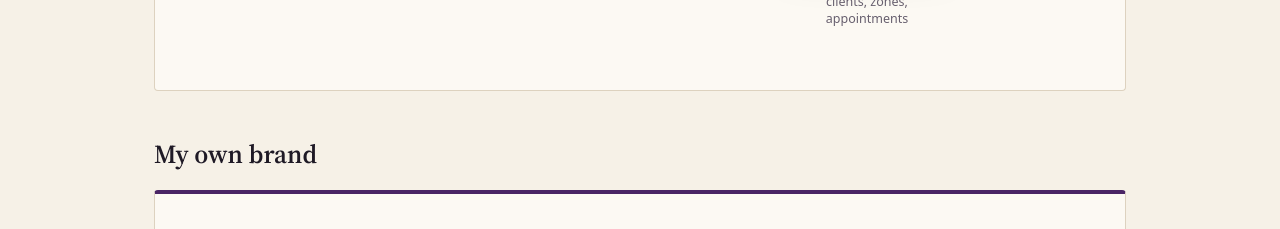
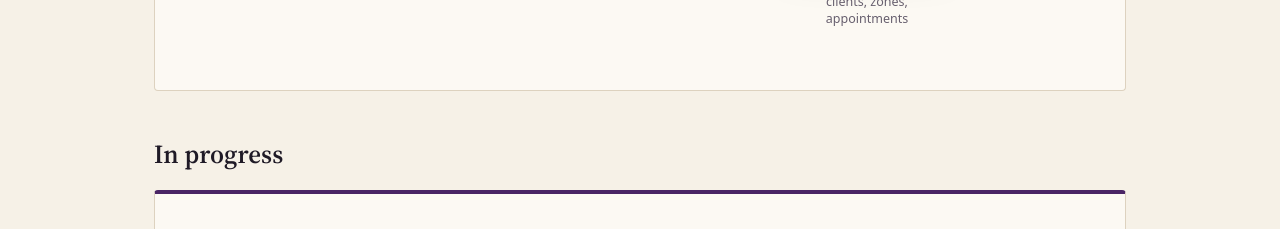
Before and after one commit to irenemartin1/irenemart-in, a plain HTML site: page index.html in a window 1280 px wide. Shown: the part 4400-4629 px from the top of the page. Drawn offline with Linux system fonts and the light colour scheme.

Commit message:
Rename Squimsy section heading to In progress
Co-Authored-By: Claude Opus 5.5 <noreply@anthropic.com>
Claude-Session: https://claude.ai/code/session_01LrH3mVMB65GQUGteAKFZzu

```diff
--- a/index.html
+++ b/index.html
@@ -233,7 +233,7 @@
       </div>
     </article>
 
-    <h3 class="subtitle" id="brand">My own brand</h3>
+    <h3 class="subtitle" id="brand">In progress</h3>
     <article class="project" aria-labelledby="squimsy-title">
       <div class="project__text">
         <p class="status"><span aria-hidden="true"></span>Launching soon</p>
```
